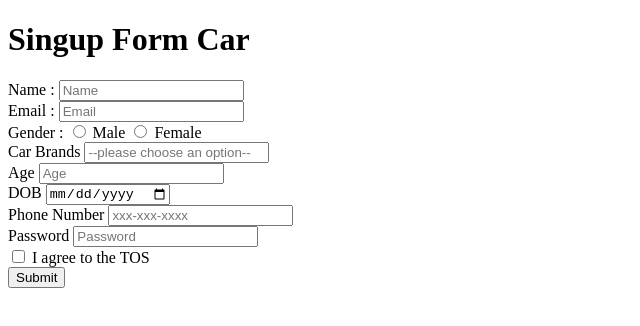
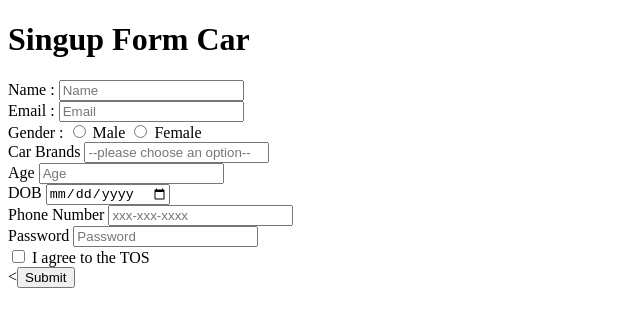
Before and after one commit to acciojob/signup-form-car-Areddulanaveenkumar, a website: page main.html in a window 1280 px wide. Shown: the full height of the page, 0-640 px from the left. Drawn offline with Linux system fonts and the light colour scheme.

Commit message:
created a submission

```diff
--- a/main.html
+++ b/main.html
@@ -31,7 +31,7 @@
 		<input id="password" type="password" required placeholder="Password"><br>
 		<input id="tos" type="checkbox" required>
 		<label for="tos">I agree to the TOS</label><br>
-		<input type="submit">
+		<<button type="submit">Submit</button>
 	</form>
     <script type="text/javascript" src="./script.js">
 </script>
```
